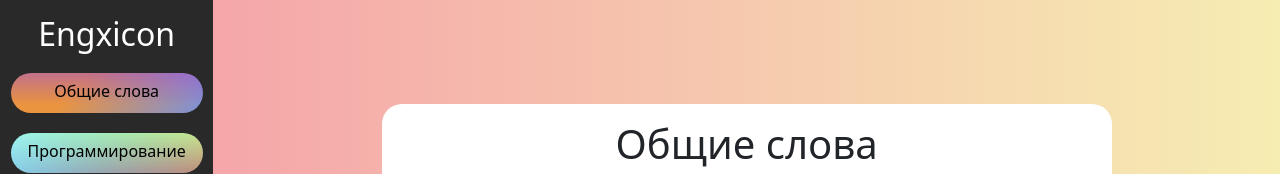
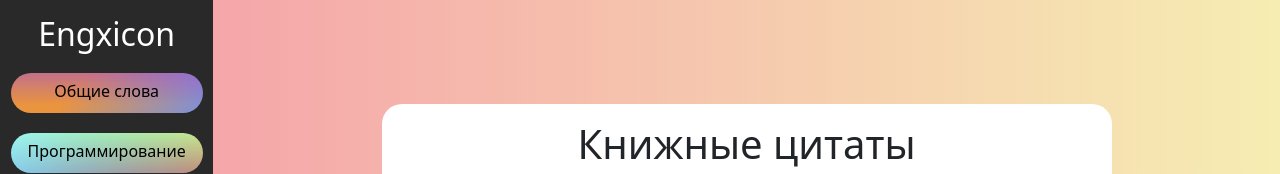
Before and after one commit to reallywild/engxicon-quiz, a Django app: template english/main/templates/book.html in a window 1280 px wide. Shown: the top 174 px of the page. Run offline with Django 4.2, Linux system fonts and the light colour scheme; the template is opened without the code that fills it, so the values that code supplies are empty; some libraries are stand-ins or nearby versions.

Commit message:
Update book.html

```diff
--- a/english/main/templates/book.html
+++ b/english/main/templates/book.html
@@ -10,7 +10,7 @@
 <form method="POST" action="{% url 'book' %}" class="card mb-5">
     {% csrf_token %}
     <div class="card-body">
-        <h1 class="card-title text-center">Общие слова</h1>
+        <h1 class="card-title text-center">Книжные цитаты</h1>
         <h3 class="card-text text-center">Переведите слово без контекста предложения</h3 align="center">
         <div class="translate">
             <p class="card-text">
```
